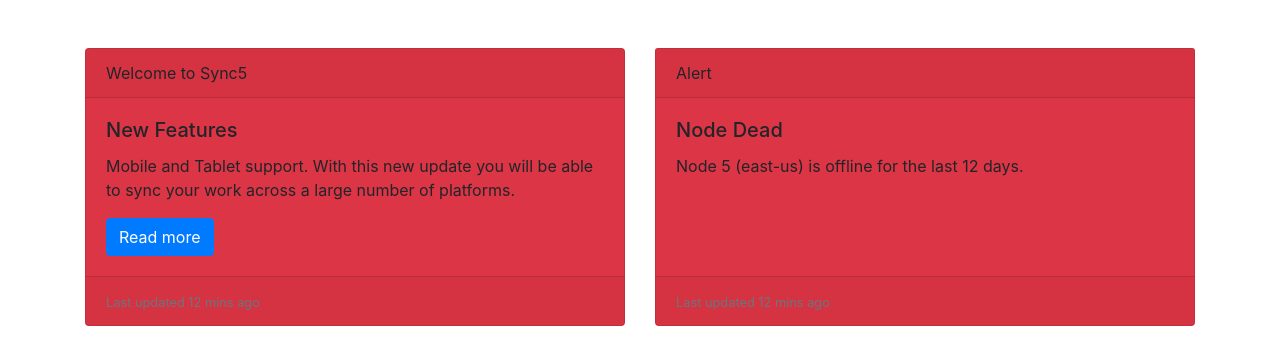
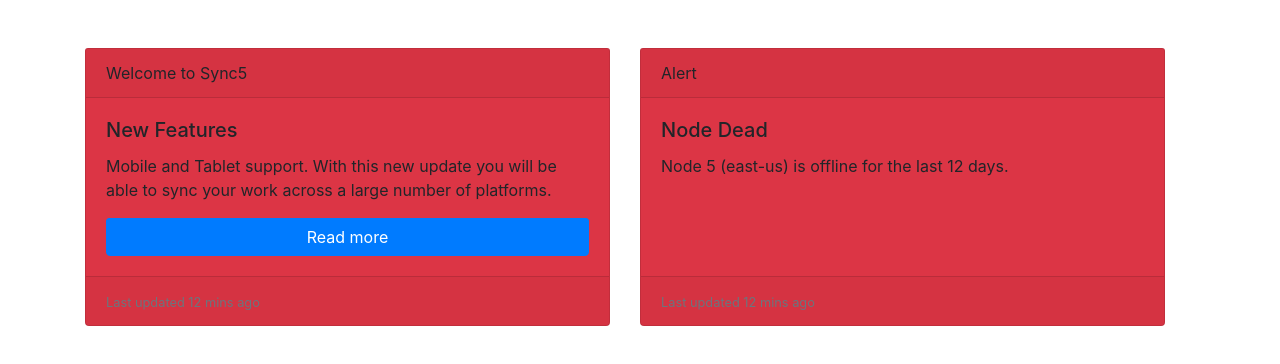
Before and after one commit to acciojob/bootstrap-card-prakriti-2908, a website: page main.html in a window 1280 px wide. Drawn offline with nearby package versions, Linux system fonts and the light colour scheme.

Commit message:
created a submission

```diff
--- a/main.html
+++ b/main.html
@@ -10,34 +10,34 @@
 
 <body>
 	<!-- the entire body must be written by student -->
-	<div class="container mt-5">
-  <div class="card-deck">
+	<div class="container mt-5 card-img-top">
+  <div class="card-deck card-img-top">
     <!-- First Card -->
-    <div class="card bg-danger">
-      <div class="card-header">
+    <div class="card bg-danger card-img-top">
+      <div class="card-header card-img-top">
         Welcome to Sync5
       </div>
-      <div class="card-body">
-        <h5 class="card-title">New Features</h5>
-        <p class="card-text">Mobile and Tablet support. With this new update you will be able to sync your work across a large number of platforms.</p>
-        <a href="#" class="btn btn-primary">Read more</a>
+      <div class="card-body card-img-top">
+        <h5 class="card-title card-img-top">New Features</h5>
+        <p class="card-text card-img-top">Mobile and Tablet support. With this new update you will be able to sync your work across a large number of platforms.</p>
+        <a href="#" class="btn btn-primary card-img-top">Read more</a>
       </div>
-      <div class="card-footer">
-        <small class="text-muted">Last updated 12 mins ago</small>
+      <div class="card-footer card-img-top">
+        <small class="text-muted card-img-top">Last updated 12 mins ago</small>
       </div>
     </div>
 
     <!-- Second Card -->
     <div class="card bg-danger card-img-top">
-      <div class="card-header">
+      <div class="card-header card-img-top">
         Alert
       </div>
-      <div class="card-body">
-        <h5 class="card-title">Node Dead</h5>
-        <p class="card-text">Node 5 (east-us) is offline for the last 12 days.</p>
+      <div class="card-body card-img-top">
+        <h5 class="card-title card-img-top">Node Dead</h5>
+        <p class="card-text card-img-top">Node 5 (east-us) is offline for the last 12 days.</p>
       </div>
-      <div class="card-footer">
-        <small class="text-muted">Last updated 12 mins ago</small>
+      <div class="card-footer card-img-top">
+        <small class="text-muted card-img-top">Last updated 12 mins ago</small>
       </div>
     </div>
   </div>
```
